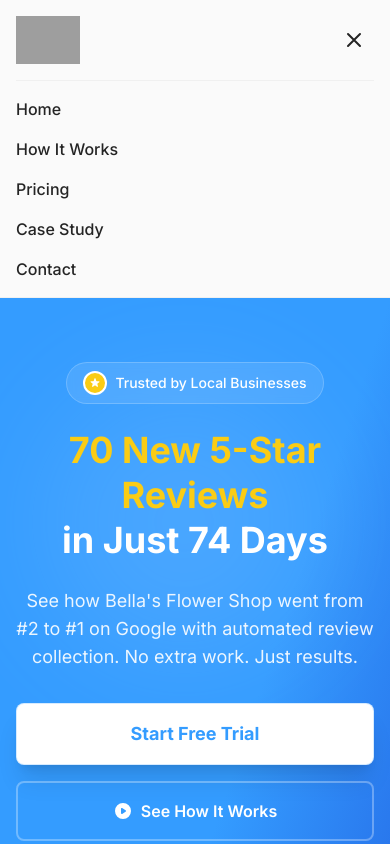
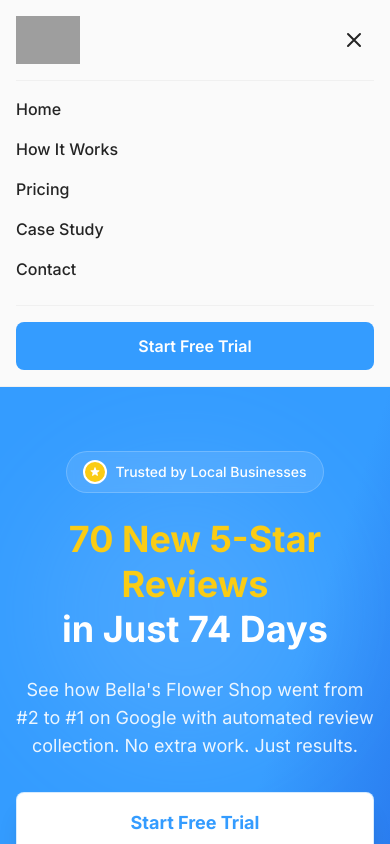
Before and after one commit to sammadura/revwise-website, a Next.js app: page / in a window 390 px wide. Both pictures are taken after a click on the button "Open menu". Shown: the top 844 px of the page. Built offline with nearby package versions, Linux system fonts and the light colour scheme; grey boxes are pictures that could not be loaded.

Commit message:
Add CTA button to mobile navigation menu

```diff
--- a/components/layout/Header.tsx
+++ b/components/layout/Header.tsx
@@ -87,6 +87,11 @@
                 </li>
               ))}
             </ul>
+            <div className="mt-6 pt-4 border-t border-gray-border">
+              <Button href="/demo-call" variant="primary" className="w-full justify-center">
+                Start Free Trial
+              </Button>
+            </div>
           </div>
         )}
       </nav>
```
